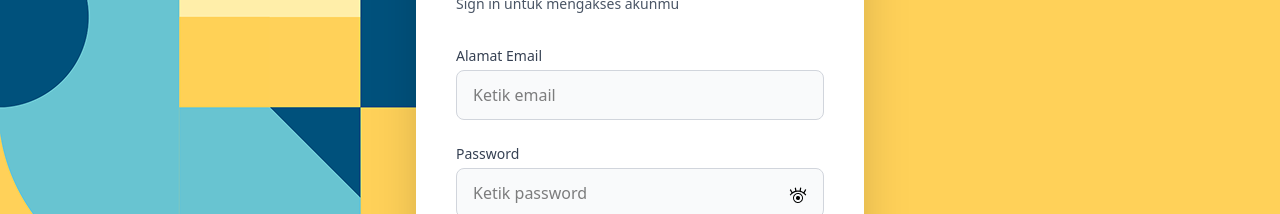
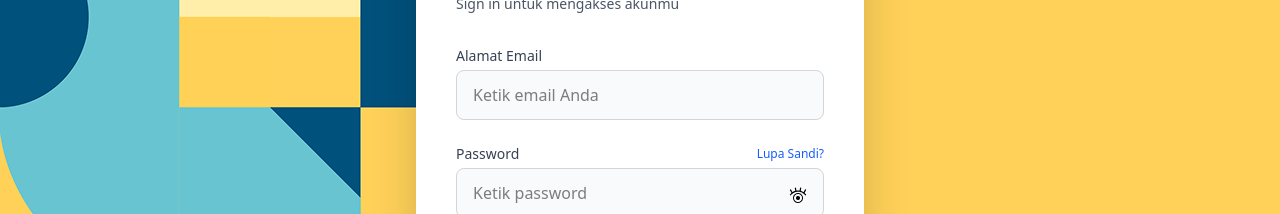
Before and after one commit to CC25-CF236-JobMate/final-app, a React (Vite) app: page /login in a window 1280 px wide. Shown: the part 346-560 px from the top of the page. Built offline with nearby package versions, Linux system fonts and the light colour scheme; no server answers.

Commit message:
nambahin lupa pw

```diff
--- a/src/components/AuthComp/LoginForm.tsx
+++ b/src/components/AuthComp/LoginForm.tsx
@@ -1,8 +1,9 @@
 // src/components/AuthComp/LoginForm.tsx
 import React, { useState } from 'react';
-import { useNavigate } from 'react-router-dom'; // Import useNavigate
-import { signInWithEmailAndPassword } from 'firebase/auth';
-import { auth } from '../../services/firebase'; // Pastikan path ini benar
+import { useNavigate } from 'react-router-dom';
+import { signInWithEmailAndPassword, sendPasswordResetEmail } from 'firebase/auth'; // Import sendPasswordResetEmail
+import { auth } from '../../services/firebase';
+import Swal from 'sweetalert2'; // Import SweetAlert2
 
 const LoginForm: React.FC = () => {
   const [email, setEmail] = useState('');
@@ -10,7 +11,7 @@ const LoginForm: React.FC = () => {
   const [showPassword, setShowPassword] = useState(false);
   const [error, setError] = useState<string | null>(null);
   const [isLoading, setIsLoading] = useState(false);
-  const navigate = useNavigate(); // Tambahkan useNavigate hook
+  const navigate = useNavigate();
 
   const handleLogin = async (e: React.FormEvent) => {
     e.preventDefault();
@@ -25,29 +26,56 @@ const LoginForm: React.FC = () => {
 
     try {
       await signInWithEmailAndPassword(auth, email, password);
-      // Navigasi setelah login berhasil akan dihandle oleh onAuthStateChanged di App.tsx
-      // Jika Anda tetap ingin navigasi eksplisit setelah login di sini, Anda bisa uncomment baris di bawah
-      // navigate('/');
-    } catch (err: any) { // Penanganan error dari Firebase
+      // Navigasi ditangani oleh onAuthStateChanged di App.tsx
+    } catch (err: any) {
       console.error("Firebase login error:", err.code, err.message);
-      if (err.code === 'auth/user-not-found' ||
-          err.code === 'auth/wrong-password' ||
-          err.code === 'auth/invalid-credential') {
-        setError('Email atau password yang Anda masukkan salah.');
-      } else if (err.code === 'auth/invalid-email') {
-        setError('Format email tidak valid. Silakan periksa kembali.');
-      } else if (err.code === 'auth/too-many-requests') {
-        setError('Terlalu banyak percobaan login. Silakan coba lagi nanti atau reset password Anda.');
-      } else if (err.code === 'auth/network-request-failed') {
-        setError('Gagal terhubung ke server. Periksa koneksi internet Anda.');
-      }
-      else {
-        setError('Terjadi kesalahan saat mencoba login. Silakan coba beberapa saat lagi.');
+      if (err.code === 'auth/user-not-found' || err.code === 'auth/wrong-password' || err.code === 'auth/invalid-credential') {
+        setError('Email atau password salah.');
+      } else {
+        setError('Terjadi kesalahan saat login. Silakan coba lagi.');
       }
     } finally {
       setIsLoading(false);
     }
   };
+
+  // --- FUNGSI BARU UNTUK LUPA SANDI ---
+  const handleForgotPassword = async () => {
+    const { value: resetEmail } = await Swal.fire({
+      title: 'Lupa Kata Sandi?',
+      input: 'email',
+      inputLabel: 'Masukkan alamat email Anda yang terdaftar',
+      inputPlaceholder: 'anda@contoh.com',
+      showCancelButton: true,
+      confirmButtonText: 'Kirim Link Reset',
+      cancelButtonText: 'Batal',
+      customClass: { popup: 'rounded-xl' },
+      inputValidator: (value) => {
+        if (!value) {
+          return 'Anda perlu memasukkan alamat email!';
+        }
+      }
+    });
+
+    if (resetEmail) {
+      try {
+        await sendPasswordResetEmail(auth, resetEmail);
+        Swal.fire(
+          'Terkirim!',
+          'Link untuk me-reset kata sandi telah dikirim ke email Anda. Silakan periksa kotak masuk (dan folder spam).',
+          'success'
+        );
+      } catch (err: any) {
+        console.error("Forgot password error:", err);
+        Swal.fire(
+          'Gagal!',
+          err.message || 'Gagal mengirim email reset. Pastikan email yang Anda masukkan benar.',
+          'error'
+        );
+      }
+    }
+  };
+
 
   return (
     <div className="bg-white p-8 md:p-10 rounded-xl shadow-2xl w-full max-w-md ">
@@ -73,7 +101,7 @@ const LoginForm: React.FC = () => {
             type="email"
             id="email"
             name="email"
-            placeholder="Ketik email "
+            placeholder="Ketik email Anda"
             value={email}
             onChange={(e) => setEmail(e.target.value)}
             className="w-full px-4 py-3 rounded-lg bg-gray-50 border border-gray-300 focus:border-blue-500 focus:ring-1 focus:ring-blue-500 transition duration-200 ease-in-out"
@@ -83,9 +111,19 @@ const LoginForm: React.FC = () => {
         </div>
 
         <div>
-          <label htmlFor="password" className="block text-sm font-medium text-gray-700 mb-1">
-            Password
-          </label>
+           <div className="flex justify-between items-center mb-1">
+             <label htmlFor="password" className="block text-sm font-medium text-gray-700">
+                Password
+             </label>
+             {/* --- LINK LUPA SANDI --- */}
+             <button
+                type="button"
+                onClick={handleForgotPassword}
+                className="text-xs text-blue-600 hover:text-blue-500 hover:underline font-medium"
+              >
+                Lupa Sandi?
+              </button>
+           </div>
           <div className="relative">
             <input
               type={showPassword ? 'text' : 'password'}
@@ -101,33 +139,21 @@ const LoginForm: React.FC = () => {
             <button
               type="button"
               onClick={() => setShowPassword(!showPassword)}
-              className="absolute right-3 top-1/2 -translate-y-1/2 text-sm text-blue-600 hover:text-blue-500 focus:outline-none p-1"
-              disabled={isLoading}
+              className="absolute right-3 top-1/2 -translate-y-1/2 text-sm text-gray-500 hover:text-gray-700 p-1"
               aria-label={showPassword ? "Sembunyikan password" : "Tampilkan password"}
             >
-              <img
-                src={showPassword ? '/pass-hide.png' : '/pass-reveal.png'}
-                alt="Toggle Password Visibility"
-                className="w-5 h-5"
-                onError={(e) => {
-                  const target = e.target as HTMLImageElement;
-                  target.onerror = null;
-                  target.style.display='none'; // Sembunyikan jika gambar gagal dimuat
-                  // Atau ganti dengan teks
-                  // target.parentElement?.insertAdjacentText('beforeend', showPassword ? 'Hide' : 'Show');
-                }}
-              />
+              <img src={showPassword ? '/pass-hide.png' : '/pass-reveal.png'} alt="Toggle Password Visibility" className="w-5 h-5"/>
             </button>
           </div>
         </div>
 
         <button
           type="submit"
-          className="w-full bg-blue-900 hover:bg-blue-700 text-white font-semibold py-3 px-4 rounded-lg transition duration-200 ease-in-out focus:outline-none focus:ring-2 focus:ring-blue-500 focus:ring-opacity-50 disabled:opacity-60 disabled:cursor-not-allowed shadow-md"
+          className="w-full bg-blue-900 hover:bg-blue-700 text-white font-semibold py-3 px-4 rounded-lg transition duration-200 ease-in-out focus:outline-none focus:ring-2 focus:ring-blue-500 focus:ring-opacity-50 disabled:opacity-60 disabled:cursor-not-allowed shadow-md flex items-center justify-center"
           disabled={isLoading}
         >
           {isLoading ? (
-            <svg className="animate-spin -ml-1 mr-3 h-5 w-5 text-white inline" xmlns="http://www.w3.org/2000/svg" fill="none" viewBox="0 0 24 24">
+            <svg className="animate-spin -ml-1 mr-3 h-5 w-5 text-white" xmlns="http://www.w3.org/2000/svg" fill="none" viewBox="0 0 24 24">
               <circle className="opacity-25" cx="12" cy="12" r="10" stroke="currentColor" strokeWidth="4"></circle>
               <path className="opacity-75" fill="currentColor" d="M4 12a8 8 0 018-8V0C5.373 0 0 5.373 0 12h4zm2 5.291A7.962 7.962 0 014 12H0c0 3.042 1.135 5.824 3 7.938l3-2.647z"></path>
             </svg>
```
